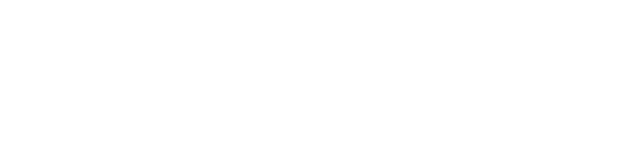
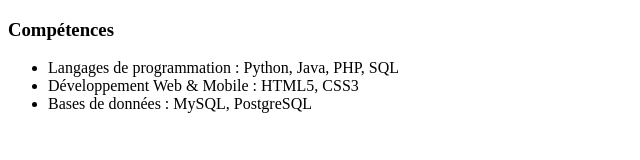
Before and after one commit to mpotresor235-wq/mon-cv, a plain HTML site: page index.html in a window 1280 px wide. Shown: the whole page, without its empty margins (0-640 px from the left). Drawn offline with Linux system fonts and the light colour scheme.

Commit message:
mise en place de la section competences

```diff
--- a/index.html
+++ b/index.html
@@ -7,6 +7,13 @@
     <title>Document</title>
 </head>
 <body>
-
+    <section>
+        <h3>Compétences</h3>
+        <ul>
+            <li>Langages de programmation : Python, Java, PHP, SQL</li>
+            <li>Développement Web & Mobile : HTML5, CSS3</li>
+            <li>Bases de données : MySQL, PostgreSQL</li>
+        </ul>
+    </section>
 </body>
 </html>
```
